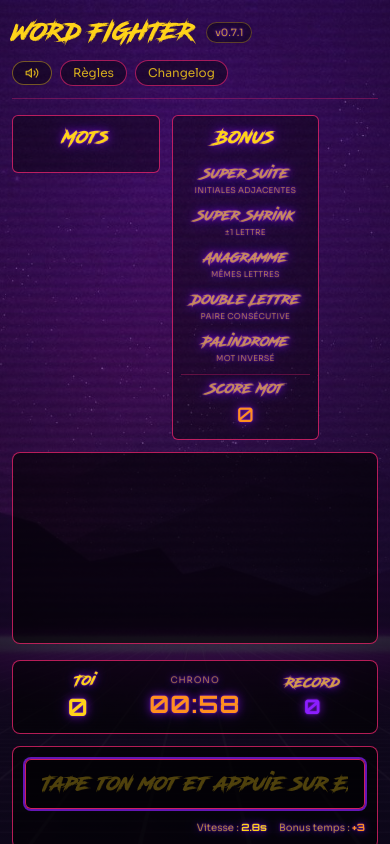
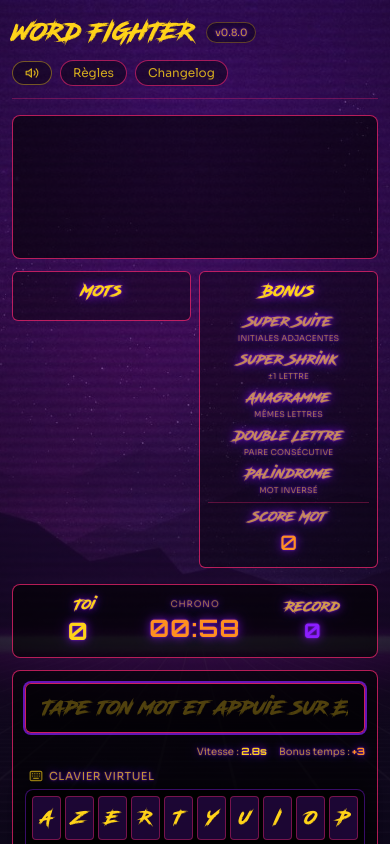
Before and after one commit to Flatoupix/word-fighter, a Vue app: page / in a window 390 px wide. Both pictures are taken after a click on the button "ENTRER DANS L'ARÈNE". Shown: the top 844 px of the page. Built offline with nearby package versions, Linux system fonts and the light colour scheme.

Commit message:
feat: add touch virtual keyboard and full mobile responsiveness support

```diff
--- a/package.json
+++ b/package.json
@@ -1,6 +1,6 @@
 {
   "name": "word-fighter",
-  "version": "0.7.1",
+  "version": "0.8.0",
   "private": true,
   "scripts": {
     "dev": "vite",
--- a/src/components/game/BonusPanel.vue
+++ b/src/components/game/BonusPanel.vue
@@ -1,7 +1,7 @@
 <template>
   <aside class="rounded-md border border-neon-pink/70 bg-black/40 p-2 backdrop-blur-sm sm:p-3">
-    <h2 class="text-center font-display text-lg tracking-wide text-neon-yellow sm:text-xl md:text-2xl">Bonus</h2>
-    <div class="mt-3 space-y-2.5 text-center">
+    <h2 class="text-center font-display text-base tracking-wide text-neon-yellow sm:text-xl md:text-2xl">Bonus</h2>
+    <div class="mt-2 space-y-1.5 text-center sm:mt-3 sm:space-y-2.5">
       <div>
         <div
           :class="[
--- a/src/components/game/MainBoard.vue
+++ b/src/components/game/MainBoard.vue
@@ -1,10 +1,23 @@
 <template>
-  <section class="grid h-auto items-start gap-3 md:h-[clamp(20rem,52vh,32rem)] md:gap-4 md:grid-cols-[1fr_3fr_1fr]">
-    <div class="grid grid-cols-2 items-start gap-3 md:contents">
-      <div class="order-1 self-start md:order-1">
+  <section class="flex flex-col gap-3 md:grid md:h-[clamp(20rem,52vh,32rem)] md:items-start md:gap-4 md:grid-cols-[1fr_3fr_1fr]">
+    <!-- Mobile: WordDisplayPanel on Top; Desktop: Center -->
+    <div class="order-1 md:order-2 md:col-span-1">
+      <WordDisplayPanel
+        :wrongWord="state.wrongWord"
+        :pointsAdded="state.pointsAdded"
+        :wordChars="state.wordChars"
+        :dynamicFontSize="state.dynamicFontSize"
+        :combatPopups="state.combatPopups"
+        :feverActive="state.feverActive"
+      />
+    </div>
+
+    <!-- Word List: Mobile order 2 (left/compact) -->
+    <div class="order-2 grid grid-cols-2 gap-2 md:contents">
+      <div class="self-start md:order-1">
         <WordListPanel :words="state.words" :playerColors="state.playerColors" @toggle="$emit('toggle', $event)" />
       </div>
-      <div class="order-2 self-start md:order-3">
+      <div class="self-start md:order-3">
         <BonusPanel
           :superSuiteBonus="state.superSuiteBonus"
           :superShrinkBonus="state.superShrinkBonus"
@@ -15,16 +28,6 @@
           :scoreFontSize="state.scoreFontSize"
         />
       </div>
-    </div>
-    <div class="order-3 col-span-2 md:order-2 md:col-span-1">
-      <WordDisplayPanel
-        :wrongWord="state.wrongWord"
-        :pointsAdded="state.pointsAdded"
-        :wordChars="state.wordChars"
-        :dynamicFontSize="state.dynamicFontSize"
-        :combatPopups="state.combatPopups"
-        :feverActive="state.feverActive"
-      />
     </div>
   </section>
 </template>
--- a/src/components/game/ScoreBoard.vue
+++ b/src/components/game/ScoreBoard.vue
@@ -148,6 +148,16 @@
           <span>Bonus temps : <strong class="font-numbers text-neon-orange">+{{ speedBonus }}</strong></span>
         </div>
       </div>
+
+      <!-- Integrated Responsive Touch Keyboard (Mobile only) -->
+      <VirtualKeyboard
+        :disabled="disabled"
+        :hasLetters="Boolean(wordInput && wordInput.length > 0)"
+        @key="onVirtualKey"
+        @backspace="onVirtualBackspace"
+        @clear="onVirtualClear"
+        @submit="$emit('submit')"
+      />
     </div>
   </section>
 </template>
@@ -157,6 +167,7 @@ import { computed, nextTick, onMounted, onUnmounted, ref, watch } from 'vue'
 import { sounds } from '../../lib/soundFx'
 import CyberIcon from '../ui/CyberIcon.vue'
 import AiAvatar from '../ui/AiAvatar.vue'
+import VirtualKeyboard from './VirtualKeyboard.vue'
 
 const props = defineProps({
   playerPoints: { type: Number, required: true },
@@ -196,6 +207,23 @@ const liveAnalysis = computed(() => {
 const onInput = (event) => {
   sounds.playKeypress()
   emit('update:wordInput', event.target.value)
+}
+
+const onVirtualKey = (letter) => {
+  sounds.playKeypress()
+  emit('update:wordInput', (props.wordInput || '') + letter)
+}
+
+const onVirtualBackspace = () => {
+  sounds.playKeypress()
+  if (props.wordInput && props.wordInput.length > 0) {
+    emit('update:wordInput', props.wordInput.slice(0, -1))
+  }
+}
+
+const onVirtualClear = () => {
+  sounds.playKeypress()
+  emit('update:wordInput', '')
 }
 
 // Global key focus handler: typing anywhere keeps the input active!
--- /dev/null
+++ b/src/components/game/VirtualKeyboard.vue
@@ -0,0 +1,141 @@
+<template>
+  <div class="w-full select-none pt-2 sm:hidden touch-manipulation">
+    <!-- Action / Clear bar -->
+    <div class="mb-1 flex items-center justify-between px-1 text-[11px] font-ui text-neon-yellow/70">
+      <div class="flex items-center gap-1.5">
+        <CyberIcon name="keyboard" sizeClass="w-3.5 h-3.5 text-neon-yellow/60" />
+        <span class="uppercase tracking-wider">Clavier Virtuel</span>
+      </div>
+      <button
+        v-if="hasLetters"
+        type="button"
+        class="inline-flex items-center gap-1 rounded bg-black/50 px-2 py-0.5 text-neon-pink border border-neon-pink/40 active:scale-95 transition"
+        @click="$emit('clear')"
+      >
+        <span>Effacer tout</span>
+      </button>
+    </div>
+
+    <!-- Rows 1, 2, 3 -->
+    <div class="flex flex-col gap-1.5 rounded-lg border border-neon-purple/40 bg-black/75 p-1.5 shadow-[0_0_15px_rgba(0,0,0,0.8)] backdrop-blur-md">
+      <!-- Row 1: AZERTYUIOP -->
+      <div class="flex justify-center gap-1">
+        <button
+          v-for="key in row1"
+          :key="key"
+          type="button"
+          :disabled="disabled"
+          class="flex h-11 flex-1 items-center justify-center rounded border border-neon-pink/40 bg-neon-purple/20 font-display text-lg text-neon-yellow shadow-[0_2px_4px_rgba(0,0,0,0.5)] transition active:scale-90 active:bg-neon-yellow active:text-black disabled:opacity-40"
+          @touchstart.prevent="pressKey(key)"
+          @click="pressKey(key)"
+        >
+          {{ key }}
+        </button>
+      </div>
+
+      <!-- Row 2: QSDFGHJKLM -->
+      <div class="flex justify-center gap-1">
+        <button
+          v-for="key in row2"
+          :key="key"
+          type="button"
+          :disabled="disabled"
+          class="flex h-11 flex-1 items-center justify-center rounded border border-neon-pink/40 bg-neon-purple/20 font-display text-lg text-neon-yellow shadow-[0_2px_4px_rgba(0,0,0,0.5)] transition active:scale-90 active:bg-neon-yellow active:text-black disabled:opacity-40"
+          @touchstart.prevent="pressKey(key)"
+          @click="pressKey(key)"
+        >
+          {{ key }}
+        </button>
+      </div>
+
+      <!-- Row 3: Backspace + WXCVBN + Enter -->
+      <div class="flex justify-center gap-1">
+        <!-- Backspace Button -->
+        <button
+          type="button"
+          :disabled="disabled || !hasLetters"
+          class="flex h-11 w-12 items-center justify-center rounded border border-neon-pink/60 bg-neon-pink/20 text-neon-pink shadow-[0_2px_4px_rgba(0,0,0,0.5)] transition active:scale-90 active:bg-neon-pink active:text-white disabled:opacity-30"
+          title="Effacer"
+          @touchstart.prevent="pressBackspace"
+          @click="pressBackspace"
+        >
+          <CyberIcon name="backspace" sizeClass="w-5 h-5" />
+        </button>
+
+        <!-- Middle letters -->
+        <button
+          v-for="key in row3"
+          :key="key"
+          type="button"
+          :disabled="disabled"
+          class="flex h-11 flex-1 items-center justify-center rounded border border-neon-pink/40 bg-neon-purple/20 font-display text-lg text-neon-yellow shadow-[0_2px_4px_rgba(0,0,0,0.5)] transition active:scale-90 active:bg-neon-yellow active:text-black disabled:opacity-40"
+          @touchstart.prevent="pressKey(key)"
+          @click="pressKey(key)"
+        >
+          {{ key }}
+        </button>
+
+        <!-- Enter / Submit Button -->
+        <button
+          type="button"
+          :disabled="disabled || !hasLetters"
+          class="flex h-11 w-14 items-center justify-center rounded border border-neon-yellow bg-neon-yellow/25 font-display text-xs text-neon-yellow shadow-[0_0_10px_rgba(255,211,25,0.4)] transition active:scale-90 active:bg-neon-yellow active:text-black disabled:opacity-30"
+          title="Valider le mot"
+          @touchstart.prevent="pressSubmit"
+          @click="pressSubmit"
+        >
+          <CyberIcon name="arrow-enter" sizeClass="w-5 h-5" />
+        </button>
+      </div>
+    </div>
+  </div>
+</template>
+
+<script setup>
+import CyberIcon from '../ui/CyberIcon.vue'
+
+const props = defineProps({
+  disabled: {
+    type: Boolean,
+    default: false,
+  },
+  hasLetters: {
+    type: Boolean,
+    default: false,
+  },
+})
+
+const emit = defineEmits(['key', 'backspace', 'submit', 'clear'])
+
+const row1 = ['A', 'Z', 'E', 'R', 'T', 'Y', 'U', 'I', 'O', 'P']
+const row2 = ['Q', 'S', 'D', 'F', 'G', 'H', 'J', 'K', 'L', 'M']
+const row3 = ['W', 'X', 'C', 'V', 'B', 'N']
+
+const triggerHaptic = () => {
+  if (typeof navigator !== 'undefined' && navigator.vibrate) {
+    try {
+      navigator.vibrate(10)
+    } catch {
+      // Ignore vibration error
+    }
+  }
+}
+
+const pressKey = (key) => {
+  if (props.disabled) return
+  triggerHaptic()
+  emit('key', key)
+}
+
+const pressBackspace = () => {
+  if (props.disabled || !props.hasLetters) return
+  triggerHaptic()
+  emit('backspace')
+}
+
+const pressSubmit = () => {
+  if (props.disabled || !props.hasLetters) return
+  triggerHaptic()
+  emit('submit')
+}
+</script>
--- a/src/components/game/WordDisplayPanel.vue
+++ b/src/components/game/WordDisplayPanel.vue
@@ -1,7 +1,7 @@
 <template>
   <main
     :class="[
-      'relative flex flex-col justify-center gap-2 overflow-hidden rounded-lg border bg-black/60 p-4 backdrop-blur-md transition-all duration-300 min-h-[12rem] sm:min-h-[14rem]',
+      'relative flex flex-col justify-center gap-1.5 overflow-hidden rounded-lg border bg-black/60 p-3 backdrop-blur-md transition-all duration-300 min-h-[9rem] sm:min-h-[13rem] sm:p-4',
       feverActive ? 'border-neon-magenta fever-glow' : 'border-neon-pink/70',
     ]"
   >
--- a/src/components/game/WordListPanel.vue
+++ b/src/components/game/WordListPanel.vue
@@ -1,7 +1,7 @@
 <template>
   <aside class="flex min-h-0 flex-col rounded-md border border-neon-pink/70 bg-black/40 p-2 backdrop-blur-sm sm:p-3">
-    <h2 class="text-center font-display text-lg tracking-wide text-neon-yellow sm:text-xl md:text-2xl">Mots</h2>
-    <ul ref="listRef" class="mt-3 max-h-[40vh] flex-1 space-y-2 overflow-y-auto pr-1 md:max-h-[18rem]">
+    <h2 class="text-center font-display text-base tracking-wide text-neon-yellow sm:text-xl md:text-2xl">Mots</h2>
+    <ul ref="listRef" class="mt-2 max-h-[22vh] flex-1 space-y-1.5 overflow-y-auto pr-1 sm:mt-3 sm:space-y-2 md:max-h-[18rem]">
       <li v-for="(word, index) in words" :key="index">
         <button
           type="button"
--- a/src/components/ui/CyberIcon.vue
+++ b/src/components/ui/CyberIcon.vue
@@ -271,6 +271,37 @@
       <polyline points="9 10 4 15 9 20" />
       <path d="M20 4v7a4 4 0 0 1-4 4H4" />
     </svg>
+
+    <!-- Backspace / Delete -->
+    <svg
+      v-else-if="name === 'backspace'"
+      viewBox="0 0 24 24"
+      fill="none"
+      stroke="currentColor"
+      stroke-width="2"
+      stroke-linecap="round"
+      stroke-linejoin="round"
+      class="h-full w-full"
+    >
+      <path d="M21 4H8l-7 8 7 8h13a2 2 0 0 0 2-2V6a2 2 0 0 0-2-2z" fill="currentColor" fill-opacity="0.15" />
+      <line x1="18" y1="9" x2="12" y2="15" />
+      <line x1="12" y1="9" x2="18" y2="15" />
+    </svg>
+
+    <!-- Virtual Keyboard Toggle / Hide -->
+    <svg
+      v-else-if="name === 'keyboard'"
+      viewBox="0 0 24 24"
+      fill="none"
+      stroke="currentColor"
+      stroke-width="2"
+      stroke-linecap="round"
+      stroke-linejoin="round"
+      class="h-full w-full"
+    >
+      <rect x="2" y="4" width="20" height="16" rx="2" fill="currentColor" fill-opacity="0.15" />
+      <path d="M6 8h.01M10 8h.01M14 8h.01M18 8h.01M6 12h.01M10 12h.01M14 12h.01M18 12h.01M8 16h8" />
+    </svg>
   </span>
 </template>
 
--- a/src/config/constants.js
+++ b/src/config/constants.js
@@ -1,2 +1,2 @@
-export const GAME_VERSION = '0.7.1'
-export const VERSION_NUM = '0.7.1'
+export const GAME_VERSION = '0.8.0'
+export const VERSION_NUM = '0.8.0'
--- a/src/content/uiText.json
+++ b/src/content/uiText.json
@@ -88,6 +88,15 @@
   },
   "changelog": [
     {
+      "version": "0.8.0",
+      "items": [
+        "Compatibilité mobile totale : clavier virtuel cyber tactile intégré (AZERTY) avec retour haptique.",
+        "Ergonomie tactile améliorée : boutons dimensionnés à 44px+ minimum, zones de tap confortables sans zoom indésirable.",
+        "Revue de la hiérarchie visuelle sur petit écran : zone de jeu et retour de frappe priorisés sur mobile.",
+        "Support PWA & plein écran mobile avec adaptation viewport-fit=cover et styles tactiles réactifs."
+      ]
+    },
+    {
       "version": "0.7.1",
       "items": [
         "Suppression totale des émojis au profit d'icônes vectorielles SVG sur-mesure et de portraits de robots stylisés.",
```
Also changed, not shown: index.html (+5 -2 lines), 2 other files (tests, documents, lock files or other folders).
